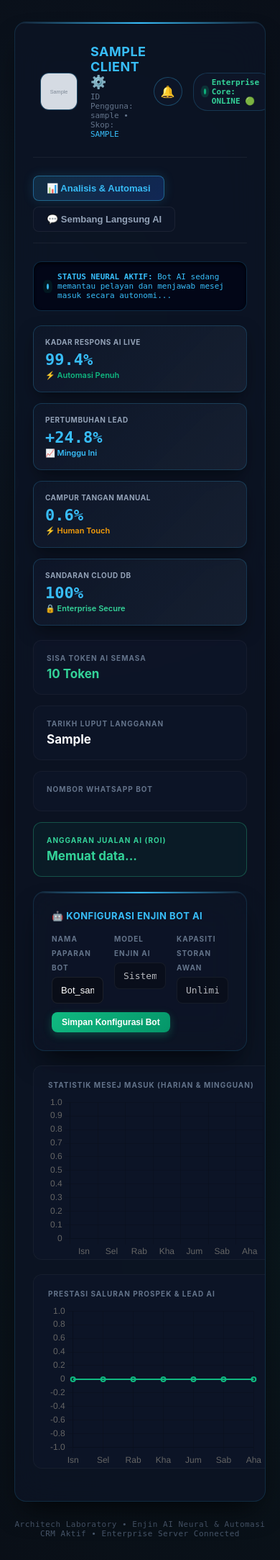
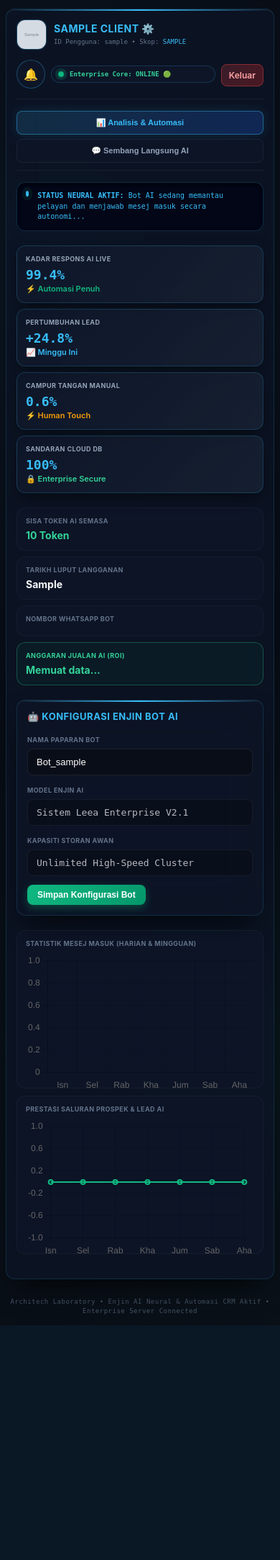
Before and after one commit to radzmil/leea-portal, a Flask app: page /client/dashboard in a window 390 px wide. Shown: the whole page at 72% size. After the commit the page ends 1841 px from the top, so only its background shows below. Run offline with Flask 3, Linux system fonts and the light colour scheme; the visitor is signed in with stand-in values (Sample User, id 1); grey boxes marked "Sample" are stand-in pictures; a database or web service that is not in the repository returns one stand-in record (values such as "Sample title"); data that the repository does not hold is empty; some libraries are stand-ins or nearby versions.

Commit message:
Add files via upload

```diff
--- a/templates/client_dashboard.html
+++ b/templates/client_dashboard.html
@@ -308,6 +308,47 @@
         .modal-close:hover { color: #fff; }
 
         .system-footer { text-align: center; margin-top: 25px; font-size: 11px; color: #475569; font-family: monospace; letter-spacing: 0.5px; }
+
+        @media (max-width: 768px) {
+            body { padding: 12px 8px; }
+            .glass-card { padding: 14px; margin-bottom: 14px; border-radius: 12px; }
+            .header { align-items: stretch; flex-direction: column; gap: 14px; margin-bottom: 16px; padding-bottom: 14px; }
+            .brand-section { gap: 10px; padding: 0; min-width: 0; }
+            .brand-section > div:last-child { min-width: 0; }
+            .brand-title { font-size: 14px; overflow-wrap: anywhere; }
+            .brand-subtitle { font-size: 9px; line-height: 1.4; overflow-wrap: anywhere; }
+            .client-logo { width: 42px; height: 42px; flex: 0 0 auto; }
+            .header-right { width: 100%; justify-content: flex-end; gap: 8px; flex-wrap: wrap; }
+            .server-status-wrapper { max-width: 100%; padding: 6px 9px; font-size: 9px; }
+            .notification-dropdown { position: fixed; top: 64px; right: 8px; left: 8px; width: auto; max-width: none; }
+            .tab-nav { gap: 6px; margin-bottom: 16px; padding-bottom: 10px; }
+            .tab-btn { flex: 1 1 100%; justify-content: center; padding: 9px 10px; font-size: 11px; }
+            .live-terminal { align-items: flex-start; padding: 11px 12px; font-size: 10px; line-height: 1.45; }
+            .analytics-percentage-grid, .dynamic-widget-grid, .info-grid { grid-template-columns: 1fr 1fr; gap: 8px; }
+            .metric-card, .widget-box-card, .info-box { padding: 12px; min-width: 0; }
+            .metric-title, .widget-box-title, .info-label { font-size: 9px; letter-spacing: 0.4px; }
+            .metric-main-value { font-size: 18px; overflow-wrap: anywhere; }
+            .widget-box-value, .info-value { font-size: 14px; overflow-wrap: anywhere; }
+            .bot-config-grid, .system-status-grid { grid-template-columns: 1fr !important; gap: 8px !important; }
+            .chart-grid { gap: 10px; }
+            .chart-container { height: 220px; padding: 12px; }
+            .crm-workspace { grid-template-columns: 1fr; gap: 10px; height: auto; }
+            .chat-list { max-height: 180px; }
+            .chat-room { min-height: 390px; padding: 10px; }
+            .chat-room > div:first-child { align-items: flex-start !important; gap: 8px; }
+            .chat-room > div:last-child { flex-wrap: wrap; }
+            .chat-room > div:last-child .form-input { flex: 1 1 160px; }
+            .crm-right-panel { display: flex; min-height: 360px; }
+            .modal-card { width: calc(100% - 24px); padding: 18px; }
+            .system-footer { font-size: 9px; line-height: 1.5; }
+        }
+
+        @media (max-width: 420px) {
+            .analytics-percentage-grid, .dynamic-widget-grid, .info-grid { grid-template-columns: 1fr; }
+            .header-right { justify-content: space-between; }
+            .server-status-wrapper { flex: 1; }
+            .btn-danger { padding: 7px 10px; }
+        }
     </style>
 </head>
 <body>
@@ -426,7 +467,7 @@
                 <div class="glass-card" style="background: rgba(15, 23, 42, 0.4); margin-bottom: 20px;">
                     <h3 style="font-size: 13px; margin-bottom: 12px; color: #38bdf8; text-transform: uppercase; letter-spacing: 0.5px;">🤖 Konfigurasi Enjin Bot AI</h3>
                     <form onsubmit="saveBotProfile(event)">
-                        <div style="display: grid; grid-template-columns: 1fr 1fr 1fr; gap: 15px;">
+                        <div class="bot-config-grid" style="display: grid; grid-template-columns: 1fr 1fr 1fr; gap: 15px;">
                             <div>
                                 <label class="info-label">Nama Paparan Bot</label>
                                 <input type="text" id="botName" class="form-input" value="Bot_{{ client.username }}" style="margin-bottom:0;">
@@ -533,7 +574,7 @@
 
                 </div>
 
-                <div style="display: grid; grid-template-columns: 1fr 1fr 1fr 1fr; gap: 15px; margin-top: 15px;">
+                <div class="system-status-grid" style="display: grid; grid-template-columns: 1fr 1fr 1fr 1fr; gap: 15px; margin-top: 15px;">
 
                     <div style="background: rgba(15, 23, 42, 0.7); border: 1px solid rgba(56, 189, 248, 0.2); border-radius: 12px; padding: 15px; display: flex; flex-direction: column; justify-content: space-between;">
                         <div class="info-label" style="color: #38bdf8;">🌐 Meta Cloud API</div>
```
